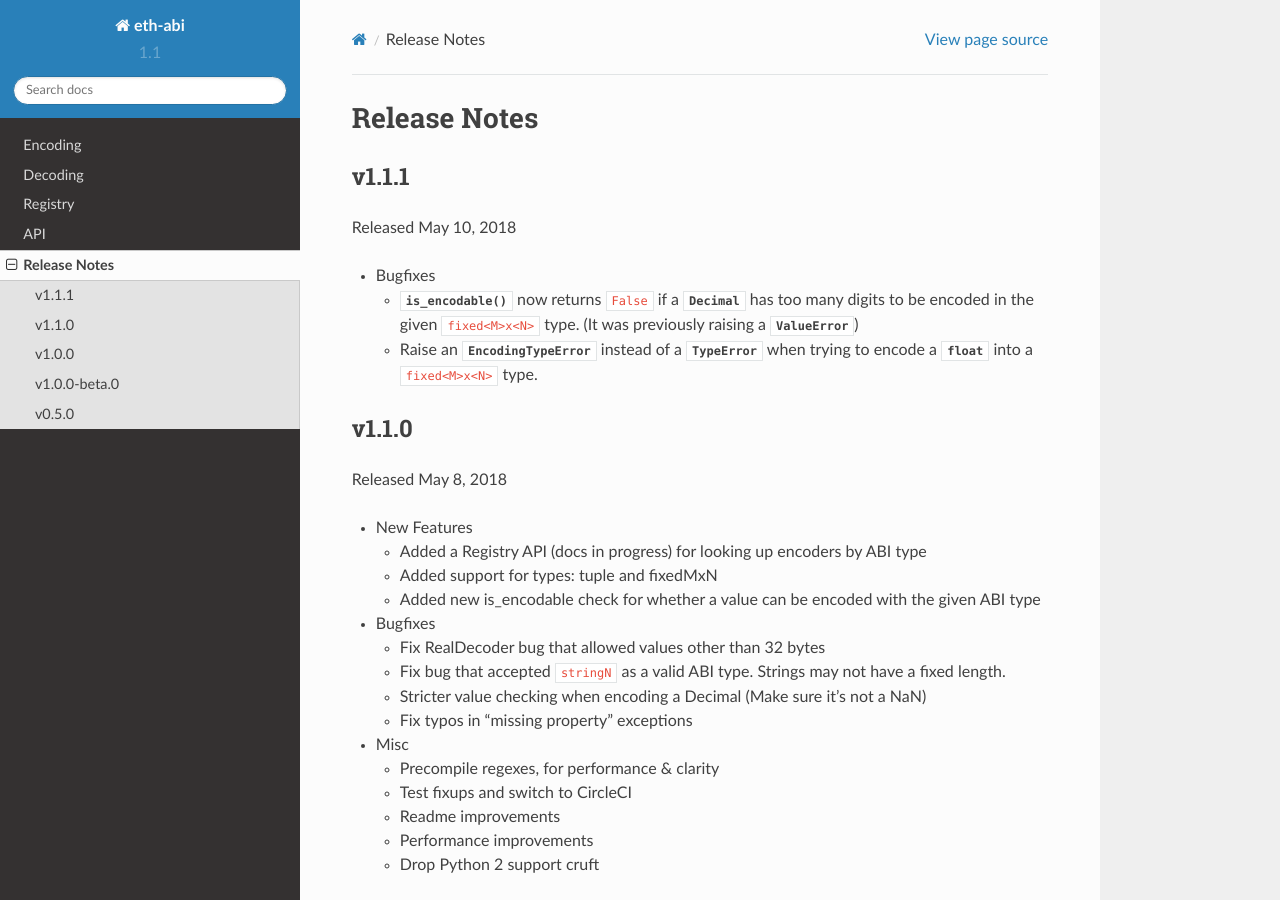
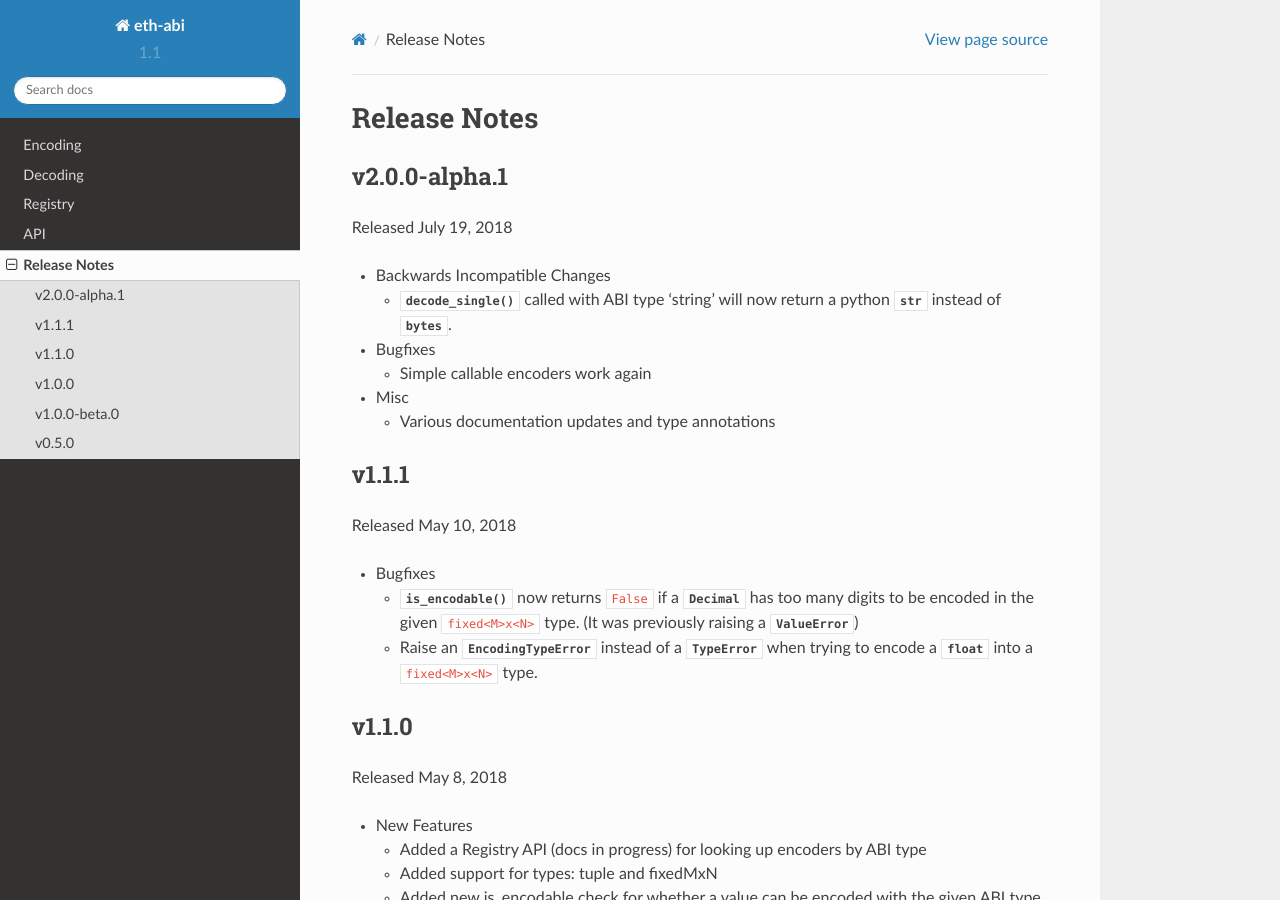
Before and after one commit to ethereum/eth-abi, a Sphinx documentation site: the page built from docs/releases.rst, in a window 1280 px wide and 900 px high. Built offline with Sphinx 7.4.7 and the Read the Docs theme 2.0.0, drawn with Linux system fonts in a browser that asks for light colours.

Commit message:
Release notes for v2.0.0-alpha.1

```diff
--- a/docs/releases.rst
+++ b/docs/releases.rst
@@ -1,5 +1,21 @@
 Release Notes
 =============
+
+v2.0.0-alpha.1
+-------------
+
+Released July 19, 2018
+
+- Backwards Incompatible Changes
+
+  - :meth:`~eth_abi.abi.decode_single` called with ABI type 'string' will now return a python
+    :class:`str` instead of :class:`bytes`.
+- Bugfixes
+
+  - Simple callable encoders work again
+- Misc
+
+  - Various documentation updates and type annotations
 
 v1.1.1
 -------------
```
